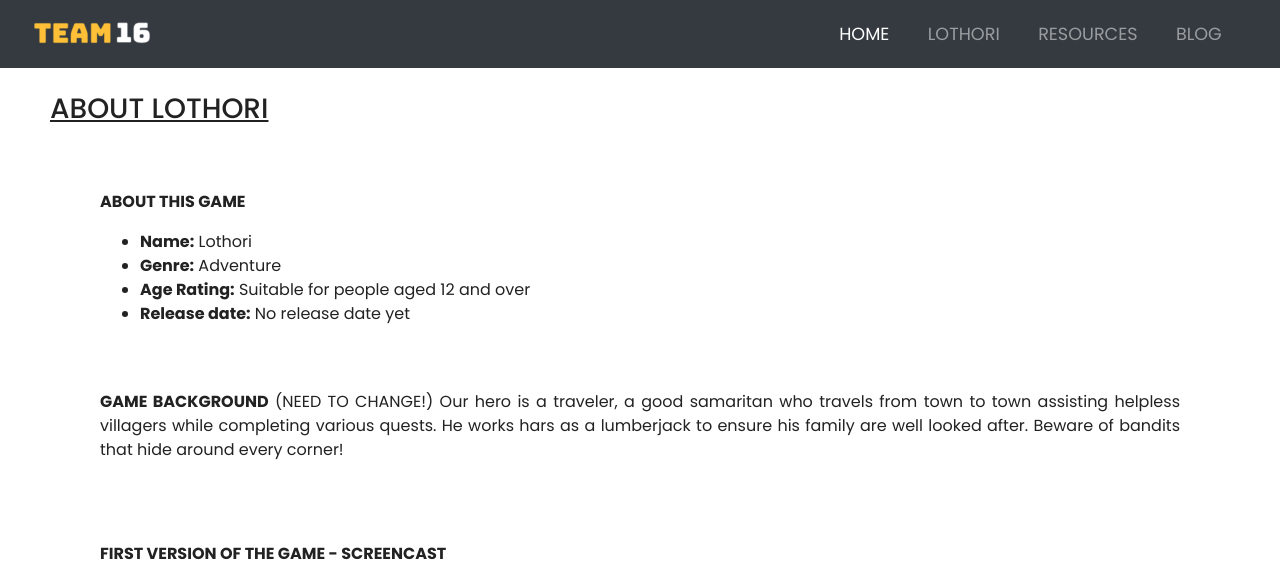
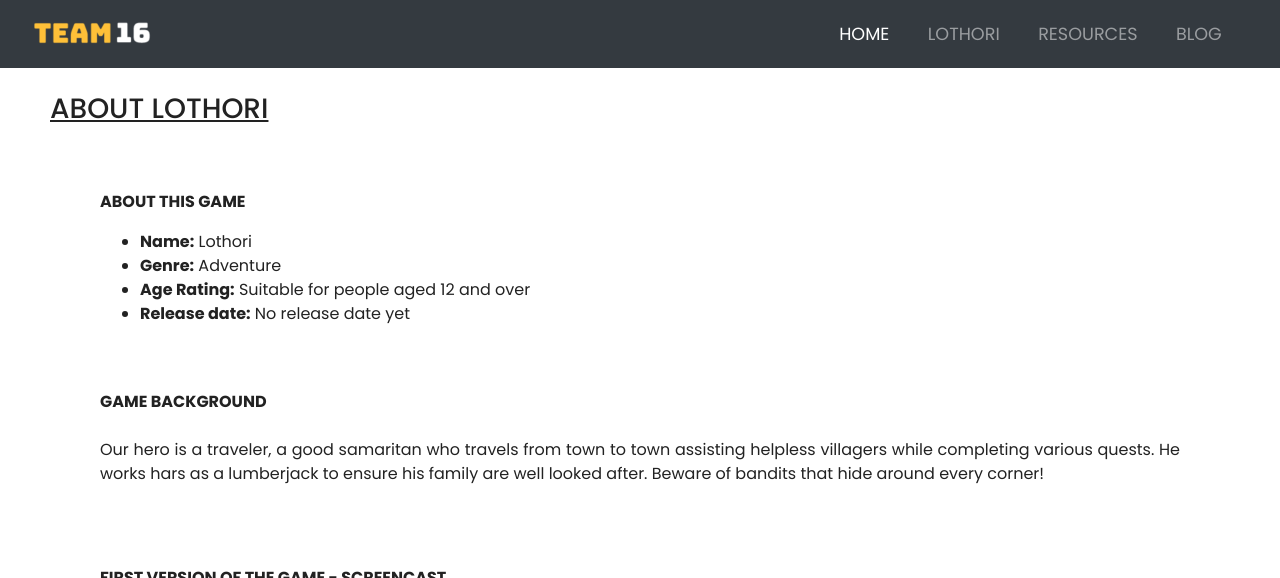
Before and after one commit to mohamedjasmin/lothoriold, a Jekyll site: the page built from Lothori.md, in a window 1280 px wide and 900 px high, cut to the strip 0-578 px from the top of the window. Built offline with Jekyll 4.4.1, drawn with Linux system fonts in a browser that asks for light colours; nearby versions of some CDN libraries.

Commit message:
Update Lothori.md

```diff
--- a/Lothori.md
+++ b/Lothori.md
@@ -13,7 +13,8 @@
 
 <br>
 <br>
-**GAME BACKGROUND**  (NEED TO CHANGE!)
+**GAME BACKGROUND**
+<br>
 Our hero is a traveler, a good samaritan who travels from town to town assisting helpless villagers while completing various quests.
 He works hars as a lumberjack to ensure his family are well looked after.
 Beware of bandits that hide around every corner!
```
